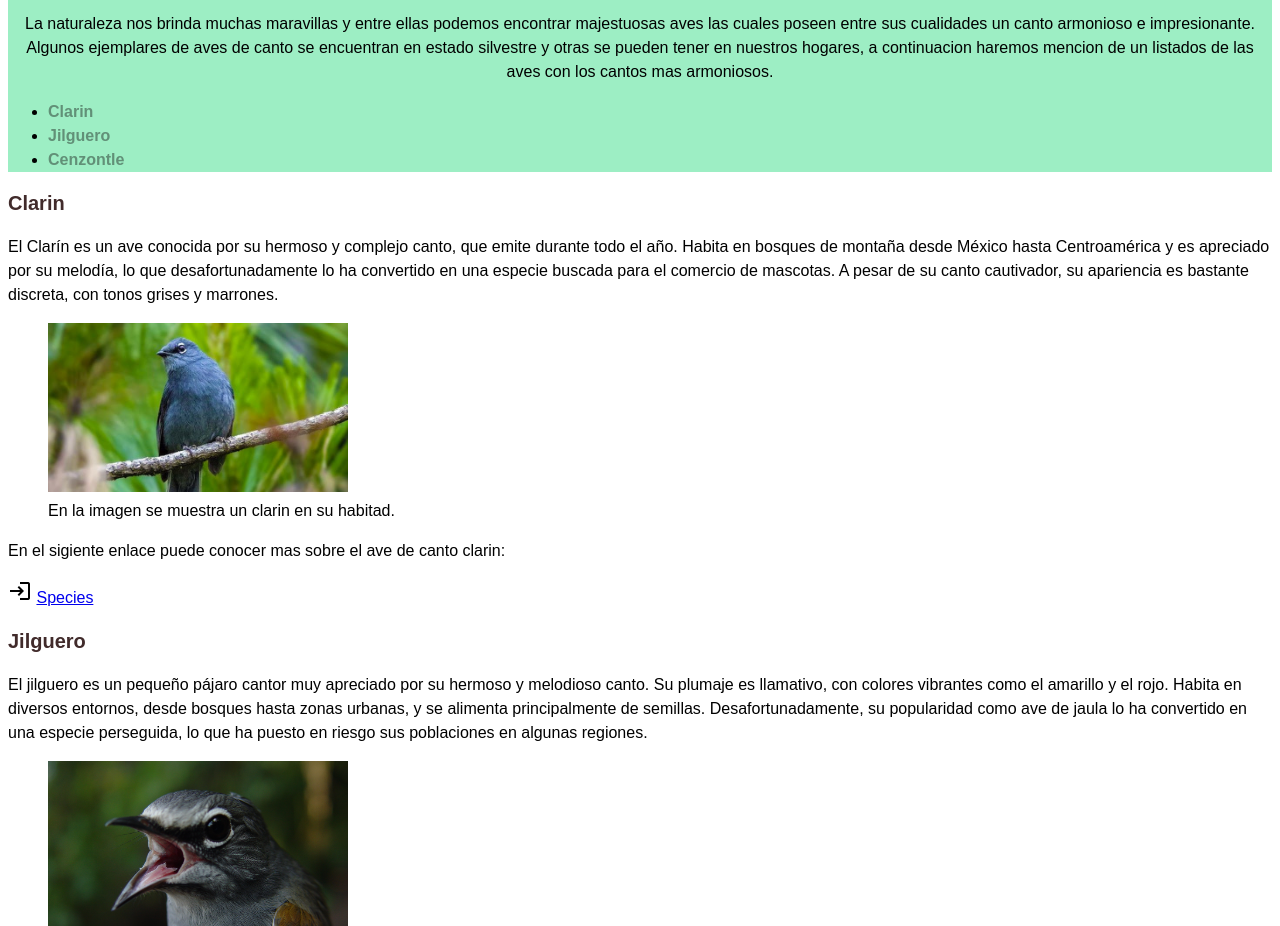
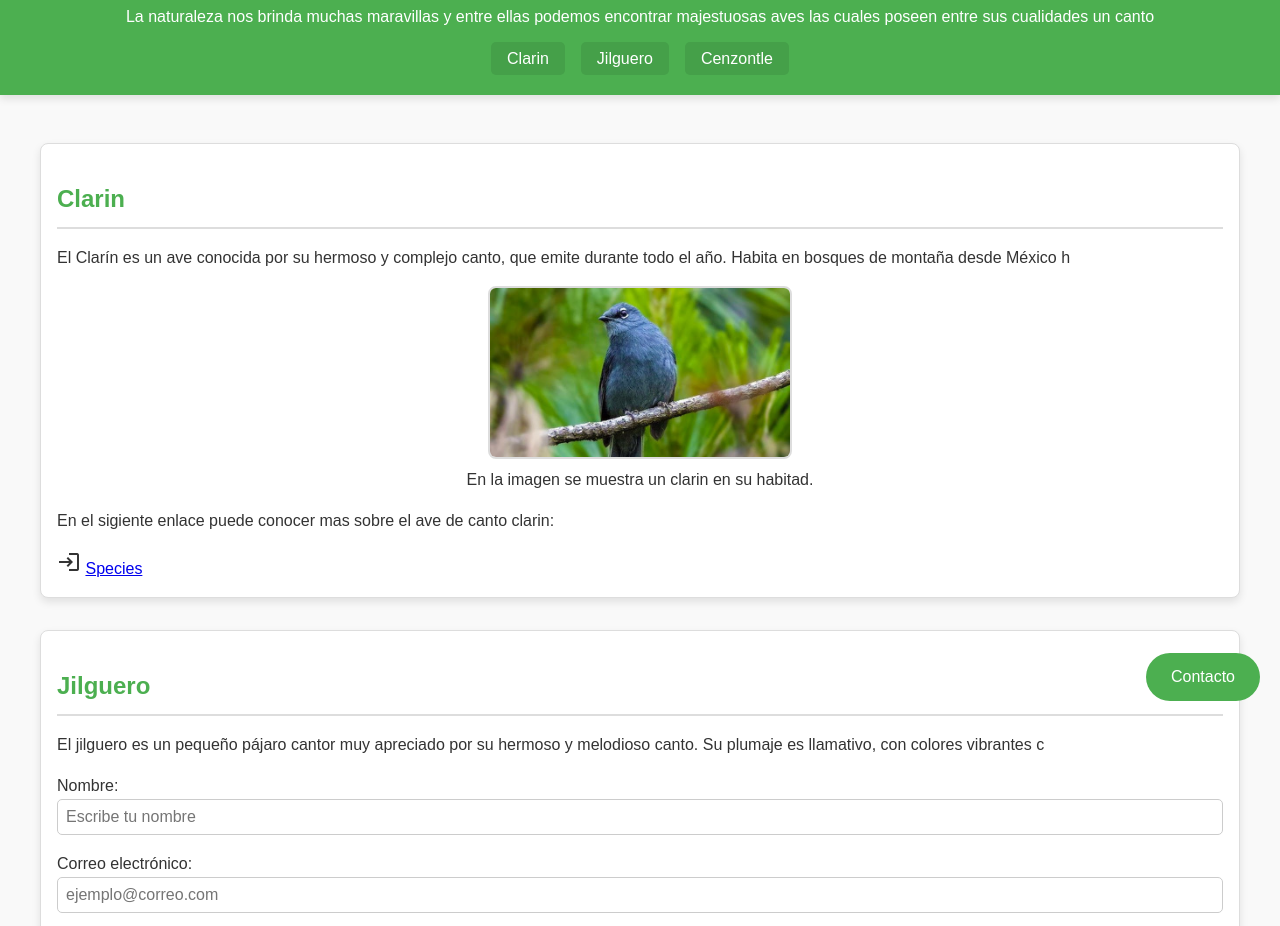
Before and after one commit to Laura341/Modulo2_CSS_Frontend, a plain HTML site: page index.html in a window 1280 px wide. Shown: the part 79-1005 px from the top of the page. Drawn offline with Linux system fonts and the light colour scheme.

Commit message:
prueba para ver si se actualiza pages

```diff
--- a/index.html
+++ b/index.html
@@ -35,7 +35,7 @@
      como el título y el menú de navegación -->
      <header>
         <h1>Top 3 cantos de aves mas hermosos</h1>
-        <p>La naturaleza nos brinda muchas maravillas y entre ellas podemos encontrar majestuosas aves las cuales poseen entre sus cualidades un canto armonioso e impresionante. Algunos ejemplares de aves de canto se encuentran en estado silvestre y otras se pueden tener en nuestros hogares, a continuacion haremos mencion de un listados de las aves con los cantos mas armoniosos.</p>
+        <p>La naturaleza nos brinda muchas maravillas y entre ellas podemos encontrar majestuosas aves las cuales poseen entre sus cualidades un canto
         <!-- Menú de navegación -->
          <nav class="menunav">
           <ul>
@@ -52,9 +52,9 @@
       <main>
         <section id="clarin">
             <h2 class="subtitulo">Clarin</h2>
-            <p>El Clarín es un ave conocida por su hermoso y complejo canto, que emite durante todo el año. Habita en bosques de montaña desde México hasta Centroamérica y es apreciado por su melodía, lo que desafortunadamente lo ha convertido en una especie buscada para el comercio de mascotas. A pesar de su canto cautivador, su apariencia es bastante discreta, con tonos grises y marrones.</p>
+            <p>El Clarín es un ave conocida por su hermoso y complejo canto, que emite durante todo el año. Habita en bosques de montaña desde México h
             <figure>
-                <img src="../assets/clarin.jpg" alt="Ave de canto Clarin mexicano" width="300" title="Clarin mexicano">
+                <img src="/assets/clarin.jpg" alt="Ave de canto Clarin mexicano" width="300" title="Clarin mexicano">
                 <figcaption>En la imagen se muestra un clarin en su habitad.</figcaption>
              </figure>
              <p>En el sigiente enlace puede conocer mas sobre el ave de canto clarin:</p>
@@ -64,12 +64,12 @@
         </section>
         <section id="jilguero">
             <h2 class="subtitulo">Jilguero</h2>
-            <p>El jilguero es un pequeño pájaro cantor muy apreciado por su hermoso y melodioso canto. Su plumaje es llamativo, con colores vibrantes como el amarillo y el rojo. Habita en diversos entornos, desde bosques hasta zonas urbanas, y se alimenta principalmente de semillas. Desafortunadamente, su popularidad como ave de jaula lo ha convertido en una especie perseguida, lo que ha puesto en riesgo sus poblaciones en algunas regiones.</p>
+            <p>El jilguero es un pequeño pájaro cantor muy apreciado por su hermoso y melodioso canto. Su plumaje es llamativo, con colores vibrantes c
 
-             <!-- figure agrupa contenido visual como imágenes, y es común utilizarla en conjunto con la etiqueta figcaption, que proporciona un título o descripción para el contenido visual -->
+             <!-- figure agrupa contenido visual como imágenes, y es común utilizarla en conjunto con la etiqueta figcaption, que proporciona un título
 
             <figure>
-                <img src="../assets/Jilguero.jpg" alt="Ave de canto Jilguero" width="300" title="Jilguero">
+                <img src="/assets/Jilguero.jpg" alt="Ave de canto Jilguero" width="300" title="Jilguero">
                 <figcaption>En la imagen se muestra un Jilguero cantando.</figcaption>
              </figure>
              <p>En el sigiente enlace puede escuchar el canto del jilguero:</p>
@@ -78,14 +78,14 @@
         </section>
         <section id="cenzontle">
             <h2 class="subtitulo">Cenzontle</h2>
-            <p>El cenzontle es un ave famosa por su extraordinaria capacidad para imitar una gran variedad de sonidos, desde otros pájaros hasta ruidos ambientales. Originario de América, es considerado un símbolo cultural en muchas regiones. Su canto es tan complejo y melodioso que en algunas culturas se le atribuyen hasta 400 voces diferentes. A pesar de su belleza, el cenzontle enfrenta amenazas debido a la pérdida de su hábitat y el tráfico ilegal de aves.</p>
+            <p>El cenzontle es un ave famosa por su extraordinaria capacidad para imitar una gran variedad de sonidos, desde otros pájaros hasta ruidos
             <figure>
-                <img src="../assets/cenzontle.jpg" alt="Ave de canto cenzontle" width="300" title="Cenzontle">
+                <img src="/assets/cenzontle.jpg" alt="Ave de canto cenzontle" width="300" title="Cenzontle">
                 <figcaption>En la imagen se muestra un cenzontle en la naturaleza.</figcaption>
              </figure>
              <p>En el sigiente enlace puede saber mas sobre el cenzontle:</p>
              <span class="material-icons">login</span>
-             <a href="https://www.nationalgeographic.com.es/mundo-animal/cenzontle-el-ave-mitica-de-las-400-voces_19674" target="_blank">Nationalgeographic</a>
+             <a href="https://www.nationalgeographic.com.es/mundo-animal/cenzontle-el-ave-mitica-de-las-400-voces_19674" target="_blank">Nationalgeogra
 
 
         </section>
@@ -128,6 +128,12 @@
                   <button class="boton-enviar" type="submit"><span class="material-icons">send</span>Enviar</button>
             </form>
        </section>
+        <!-- Botón de contacto -->
+    <div class="contact-button">
+        <a href="mailto:contacto@tusitio.com">
+            <button>Contacto</button>
+        </a>
+    </div>
 
 
     </main>
--- a/style.css
+++ b/style.css
@@ -1,50 +1,219 @@
 body {
-    font-family: Arial, Helvetica, sans-serif; /* Tipografía */
-    line-height: 1.5; /*Controla la altura de cada
-    línea de texto para mejorar la legibilidad*/
-}
-header{
-    background-color: #9deec4;
-    color: black;
-    text-align: center;
-    /* Text-align sólo funciona en elemento en bloque porque afecta al contenido dentro del bloque.
-    No funciona en elementos en línea porque estos ocupan solo el espacio necesario para su contenido. */
+    font-family: 'Arial', sans-serif;
+    margin: 0;
+    padding: 0;
+    background-color: #f9f9f9;
+    color: #333;
+    line-height: 1.6;
 }
 
-footer{
-    background-color: #9deec4;
-}
-.menunav{
-    text-align: start;
-    list-style: none;
-}
-.enlace{
-    text-decoration: none;
-    color: #0e0d0d6a;
-    font-weight: bold;
-
-}
-.enlace:hover{
-    color: #ed634a;
-    text-decoration: underline;
-}
-.subtitulo{
-    font-size: 20px;
-    color: #412b2b ;
-}
-.boton-enviar{
-    background-color: #6dbef4;
-    color: #FFF;
-    width: 100px;
-    height: 50px;
-    border: none;
+/* Header */
+header {
+    background-color: #4CAF50;
+    color: white;
+    text-align: center;
+    padding: 1rem;
+    box-shadow: 0 4px 8px rgba(0, 0, 0, 0.1);
 }
 
-.boton-enviar:hover{
-    background-color: #ede65d;
+header h1 {
+    margin: 0;
+    font-size: 2rem;
 }
 
-.boton-enviar:active{
-    background-color: #62ed66;
-    color:black;
+.menunav ul {
+    list-style: none;
+    padding: 0;
+    margin: 0.5rem 0;
+    display: flex;
+    justify-content: center;
+    gap: 1rem;
 }
+
+.menunav a {
+    text-decoration: none;
+    color: white;
+    background-color: #45a049;
+    padding: 0.5rem 1rem;
+    border-radius: 5px;
+    transition: background-color 0.3s;
+}
+
+.menunav a:hover {
+    background-color: #367836;
+}
+
+/* Main */
+main {
+    max-width: 1200px;
+    margin: 2rem auto;
+    padding: 1rem;
+}
+
+/* Secciones */
+section {
+    margin-bottom: 2rem;
+    padding: 1rem;
+    border: 1px solid #ddd;
+    border-radius: 8px;
+    background-color: #fff;
+    box-shadow: 0 4px 8px rgba(0, 0, 0, 0.1);
+}
+
+.subtitulo {
+    color: #4CAF50;
+    margin-bottom: 0.5rem;
+    border-bottom: 2px solid #ddd;
+    padding-bottom: 0.5rem;
+}
+
+/* Imágenes */
+figure {
+    text-align: center;
+    margin: 1rem 0;
+}
+
+figure img {
+    border-radius: 8px;
+    border: 2px solid #ddd;
+}
+
+/* Formulario */
+form {
+    margin-top: 1rem;
+    display: flex;
+    flex-direction: column;
+    gap: 1rem;
+}
+
+.form-group {
+    display: flex;
+    flex-direction: column;
+}
+
+input, select, textarea {
+    padding: 0.5rem;
+    font-size: 1rem;
+    border: 1px solid #ccc;
+    border-radius: 5px;
+}
+
+textarea {
+    resize: vertical;
+}
+
+button {
+    align-self: flex-start;
+    padding: 0.5rem 1rem;
+    background-color: #4CAF50;
+    color: white;
+    border: none;
+    border-radius: 5px;
+    font-size: 1rem;
+    cursor: pointer;
+    display: flex;
+    align-items: center;
+    gap: 0.5rem;
+    transition: background-color 0.3s;
+}
+
+button:hover {
+    background-color: #367836;
+}
+/* Footer */
+footer {
+    background-color: #333;
+    color: white;
+    text-align: center;
+    padding: 1rem;
+}
+
+
+    main {
+        padding: 1rem;
+    }
+
+    /* Estilos para el botón de contacto */
+.contact-button {
+    position: fixed; /* Mantiene el botón fijo en la pantalla */
+    bottom: 20px;    /* Coloca el botón 20px por encima del borde inferior */
+    right: 20px;     /* Coloca el botón 20px a la derecha del borde */
+    z-index: 1000;   /* Asegura que el botón esté por encima de otros elementos */
+}
+
+.contact-button button {
+    background-color: #4CAF50;  /* Fondo verde */
+    color: white;               /* Texto blanco */
+    border: none;               /* Elimina el borde por defecto */
+    padding: 15px 25px;         /* Espaciado dentro del botón */
+    font-size: 1rem;            /* Tamaño de la fuente */
+    border-radius: 50px;        /* Bordes redondeados */
+    cursor: pointer;           /* Muestra el cursor como mano al pasar por encima */
+    transition: background-color 0.3s ease;  /* Transición para el cambio de color */
+}
+
+/* Efecto hover para el botón */
+.contact-button button:hover {
+    background-color: #45a049;  /* Cambia el color de fondo al pasar el cursor */
+}
+
+/* Estilo de enlace (opcional) */
+.contact-button a {
+    text-decoration: none; /* Elimina el subrayado del enlace */
+}
+/* Responsividad */
+@media (max-width: 768px) {
+    /* Menú de navegación: se apilan los elementos verticalmente */
+    .menunav ul {
+        flex-direction: column;
+        align-items: center;
+    }
+
+    .menunav a {
+        padding: 0.8rem 1.5rem;
+        margin-bottom: 0.5rem;
+    }
+
+    /* Secciones: ajustamos el margen y el padding */
+    section {
+        margin: 1rem;
+        padding: 1rem;
+    }
+
+    /* Formulario: ajustamos el espaciado y los campos del formulario */
+    form {
+        margin-top: 1rem;
+    }
+
+    .form-group {
+        width: 100%;
+    }
+
+    input, select, textarea {
+        font-size: 1rem;
+        width: 100%;
+        padding: 1rem;
+    }
+
+    /* Botón de contacto: aseguramos que no se superponga en pantallas pequeñas */
+    .contact-button button {
+        font-size: 0.9rem;
+        padding: 10px 20px;
+    }
+}
+
+@media (max-width: 480px) {
+    /* Ajustes adicionales para pantallas muy pequeñas */
+    h1 {
+        font-size: 1.5rem;
+    }
+
+    p {
+        font-size: 0.9rem;
+    }
+
+    .contact-button button {
+        font-size: 0.8rem;
+        padding: 8px 16px;
+    }
+}
```
